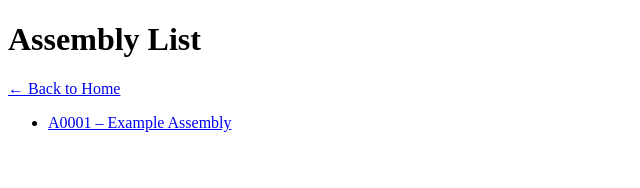
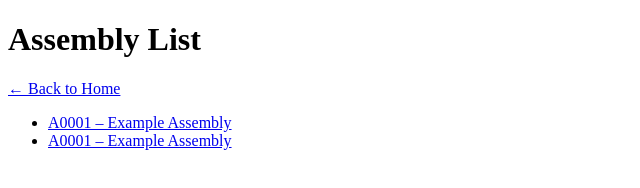
Before and after one commit to CT-PM/VDV_Estimating_Catalogs, a plain HTML site: page docs/assemblies/index.html in a window 1280 px wide. Shown: the whole page, without its empty margins (0-640 px from the left). Drawn offline with Linux system fonts and the light colour scheme.

Commit message:
Update index.html

```diff
--- a/docs/assemblies/index.html
+++ b/docs/assemblies/index.html
@@ -12,7 +12,9 @@
   <ul>
     <!-- Assembly links will go here -->
     <li><a href="./A0001.html">A0001 – Example Assembly</a></li>
+    <li><a href="./A0001.html">A0001 – Example Assembly</a></li>
   </ul>
+
 
 </body>
 </html>
```
